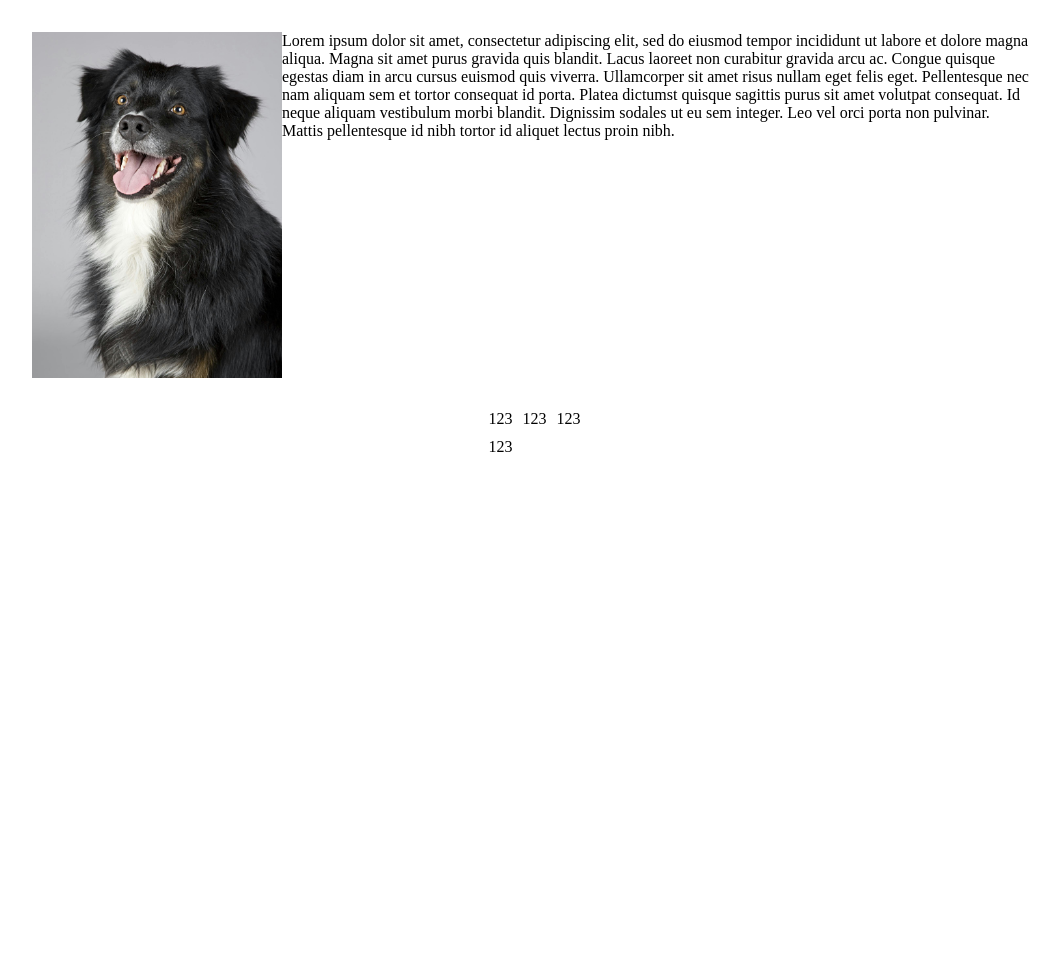
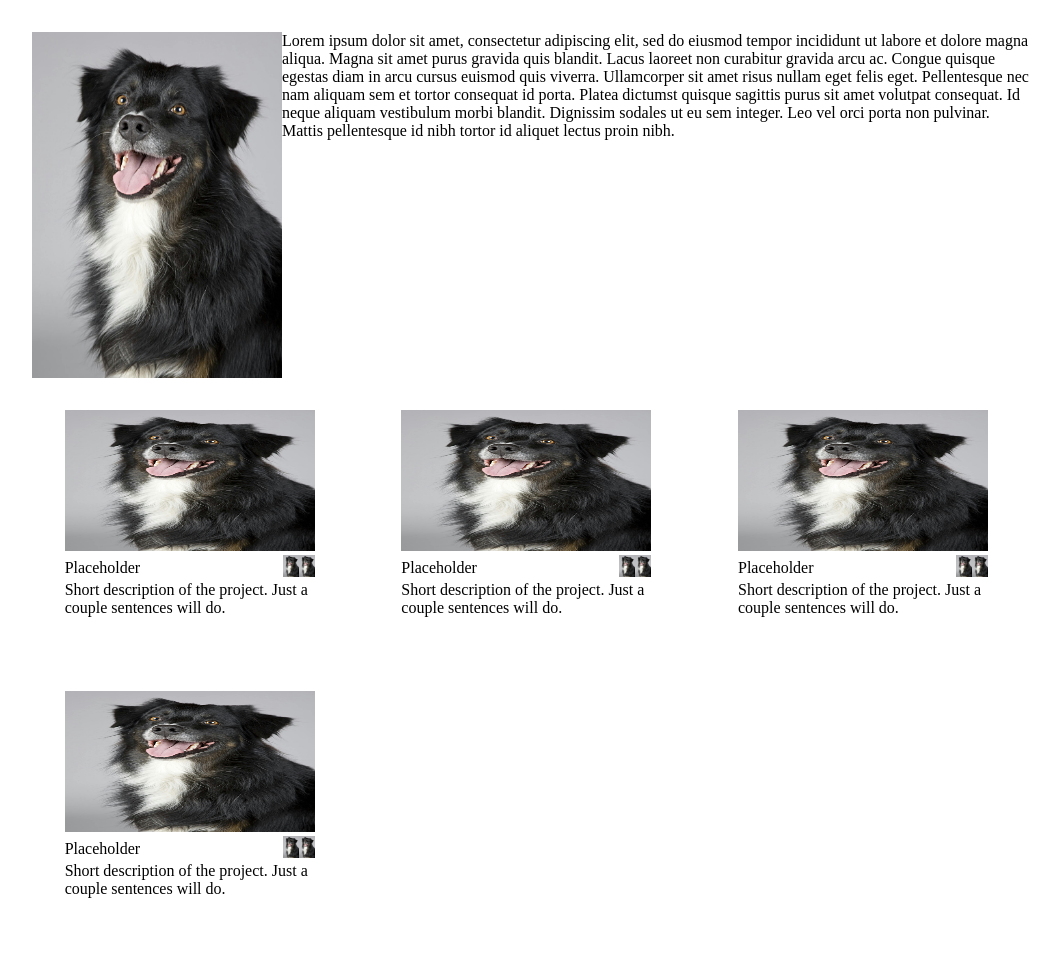
Before and after one commit to uwuzumaki/homepage, a website built with webpack: page src/index.html in a window 1280 px wide. Shown: the whole page, without its empty margins (108-1168 px from the left). Before the commit the page ends 800 px from the top, so only its background shows below. Built offline with nearby package versions, Linux system fonts and the light colour scheme.

Commit message:
AFinished base website tile

```diff
--- a/src/Hero/Hero.js
+++ b/src/Hero/Hero.js
@@ -1,5 +1,5 @@
 import "./Hero.css";
-import heroImg from "./hero-image.jpg";
+// import heroImg from "./hero-image.jpg";
 
 const Hero = () => {
   const app = document.querySelector("#app");
@@ -12,10 +12,10 @@ const Hero = () => {
   infoWrapper.classList.add("hero-content-wrapper");
   hero.appendChild(infoWrapper);
 
-  const heroImage = document.createElement("img");
+  let heroImage = document.createElement("img");
   heroImage.classList.add("hero-image");
   infoWrapper.appendChild(heroImage);
-  heroImage.src = heroImg;
+  heroImage.src = require("./hero-image.jpg");
 
   const heroText = document.createElement("article");
   heroText.classList.add("hero-text");
--- a/src/Website/Website.css
+++ b/src/Website/Website.css
@@ -1,3 +1,24 @@
 .website-tile {
   max-width: 80%;
 }
+
+.website-screenshot {
+  width: 250px;
+  height: calc(250px * 0.5625);
+}
+
+.title-wrapper {
+  width: 250px;
+
+  display: flex;
+  justify-content: space-between;
+  align-items: center;
+}
+
+.icons-small {
+  max-width: 16px;
+}
+
+.description {
+  min-height: 100px;
+}
--- a/src/Website/Website.js
+++ b/src/Website/Website.js
@@ -6,7 +6,41 @@ const Website = () => {
   const website = document.createElement("article");
   website.classList.add("website-tile");
   container.appendChild(website);
-  website.textContent = "123";
+
+  const screenshot = document.createElement("img");
+  screenshot.src = require("../Hero/hero-image.jpg");
+  screenshot.alt = "placeholder";
+  screenshot.classList.add("website-screenshot");
+  website.appendChild(screenshot);
+
+  const titleWrapper = document.createElement("div");
+  titleWrapper.classList.add("title-wrapper");
+  website.appendChild(titleWrapper);
+
+  const projTitle = document.createElement("div");
+  projTitle.classList.add("project-title");
+  projTitle.textContent = "Placeholder";
+  titleWrapper.appendChild(projTitle);
+
+  const iconWrapper = document.createElement("div");
+  iconWrapper.classList.add("icon-wrapper");
+  titleWrapper.appendChild(iconWrapper);
+
+  const githubImg = document.createElement("img");
+  githubImg.classList.add("icons-small");
+  githubImg.src = require("../Hero/hero-image.jpg");
+  iconWrapper.appendChild(githubImg);
+
+  const externalImg = document.createElement("img");
+  externalImg.classList.add("icons-small");
+  externalImg.src = require("../Hero/hero-image.jpg");
+  iconWrapper.appendChild(externalImg);
+
+  const description = document.createElement("div");
+  description.classList.add("description");
+  website.appendChild(description);
+  description.textContent =
+    "Short description of the project. Just a couple sentences will do. ";
 };
 
 export default Website;
```
